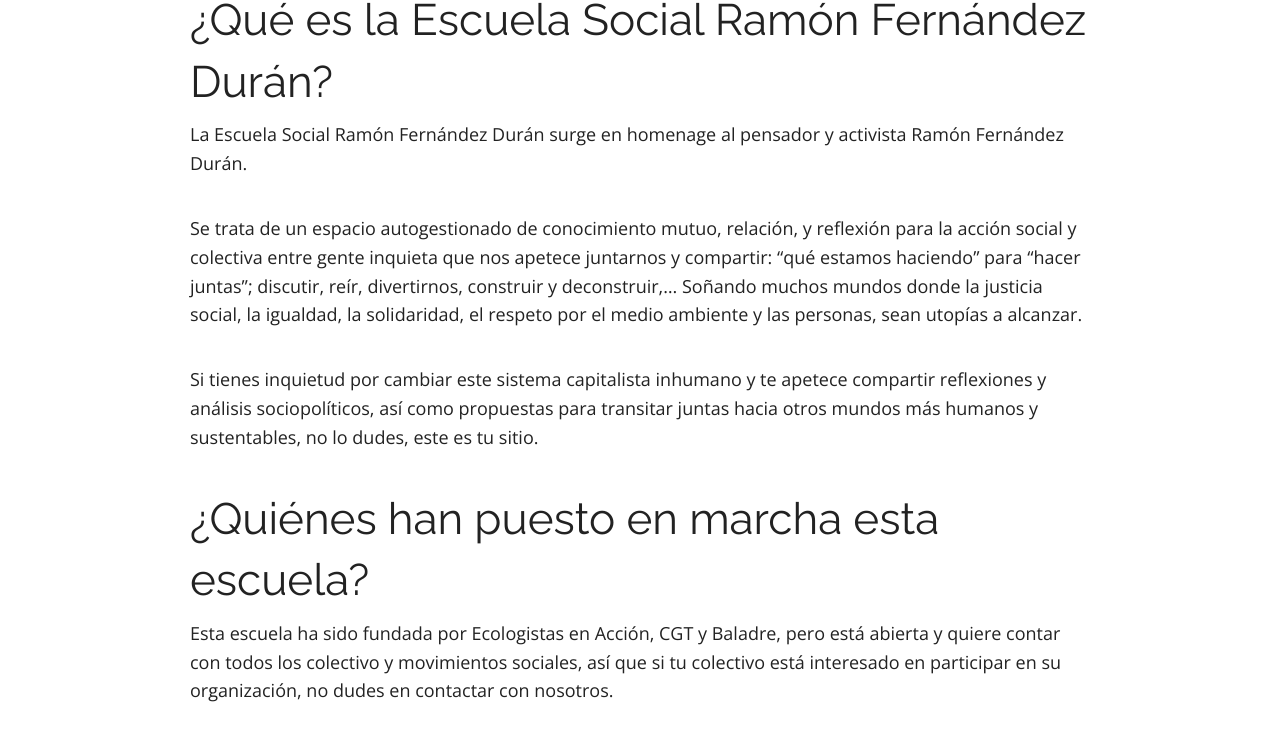
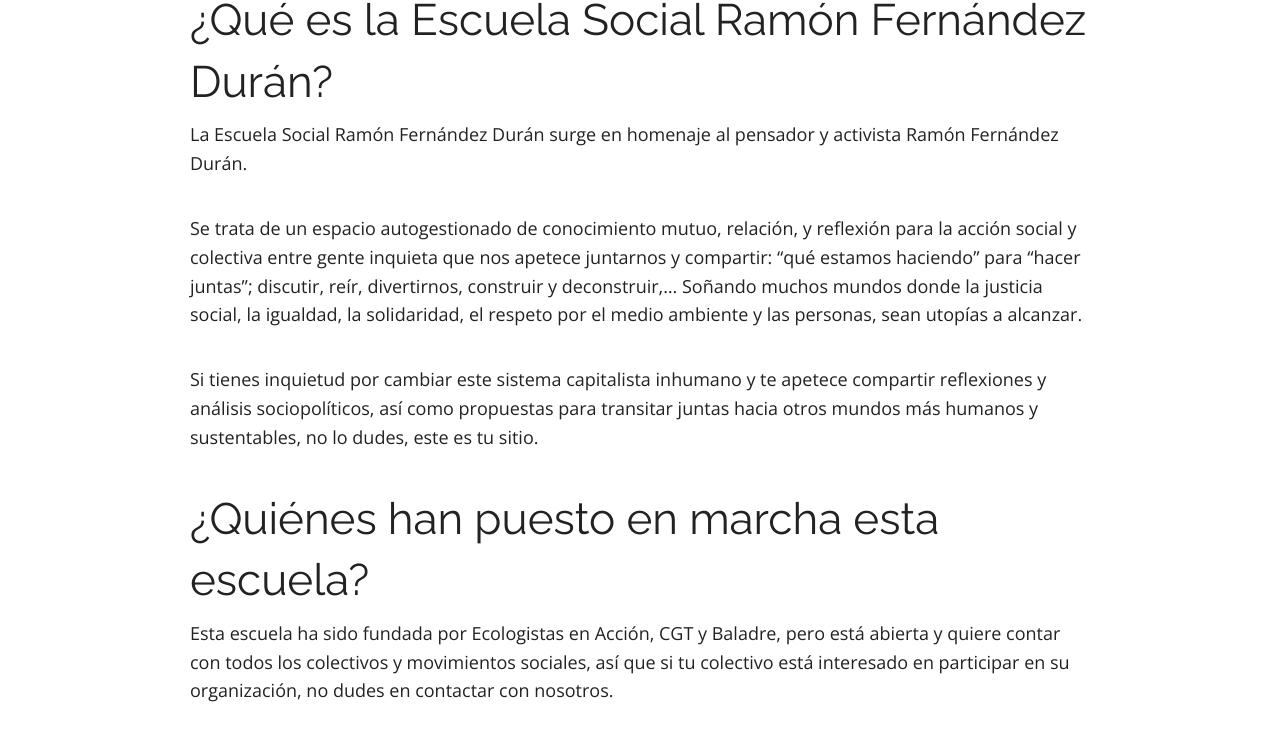
Before and after one commit to escuelaramonfdez/escuelaramonfdez.github.io, a Jekyll site: the page built from presentacion.md, in a window 1280 px wide and 1400 px high. Shown: the part 267-1019 px from the top of the window. Built offline with Jekyll 4.4.1, drawn with Linux system fonts in a browser that asks for light colours; nearby versions of some CDN libraries.

Commit message:
Corrección de erratas

```diff
--- a/presentacion.md
+++ b/presentacion.md
@@ -5,14 +5,14 @@
 description: "Presentación de la Escuela Social Ramón Fernández Durán"
 ---
 # ¿Qué es la Escuela Social Ramón Fernández Durán?
-La Escuela Social Ramón Fernández Durán surge en homenage al pensador y activista Ramón Fernández Durán.
+La Escuela Social Ramón Fernández Durán surge en homenaje al pensador y activista Ramón Fernández Durán.
 
 Se trata de un espacio autogestionado de conocimiento mutuo, relación, y reflexión para la acción social y colectiva entre gente inquieta que nos apetece juntarnos y compartir: "qué estamos haciendo" para "hacer juntas"; discutir, reír, divertirnos, construir y deconstruir,... Soñando muchos mundos donde la justicia social, la igualdad, la solidaridad, el respeto por el medio ambiente y las personas, sean utopías a alcanzar.
 
 Si tienes inquietud por cambiar este sistema capitalista inhumano y te apetece compartir reflexiones y análisis sociopolíticos, así como propuestas para transitar juntas hacia otros mundos más humanos y sustentables, no lo dudes, este es tu sitio.
 
 # ¿Quiénes han puesto en marcha esta escuela?
-Esta escuela ha sido fundada por Ecologistas en Acción, CGT y Baladre, pero está abierta y quiere contar con todos los colectivo y movimientos sociales, así que si tu colectivo está interesado en participar en su organización, no dudes en contactar con nosotros.
+Esta escuela ha sido fundada por Ecologistas en Acción, CGT y Baladre, pero está abierta y quiere contar con todos los colectivos y movimientos sociales, así que si tu colectivo está interesado en participar en su organización, no dudes en contactar con nosotros.
 
 # ¿Quién era Ramón Fernández Durán?
 Ramón Fernández Durán, fue un pensador crítico y activista precursor de los movimientos sociales y fundador de Ecologistas en Acción.
```
Also changed, not shown: _layouts/post.html (+16 -2 lines), _posts/2015-02-20-fundacion-escuela.md (+1 -1 lines), contenidos.md (+1 -1 lines), 1 other file.
